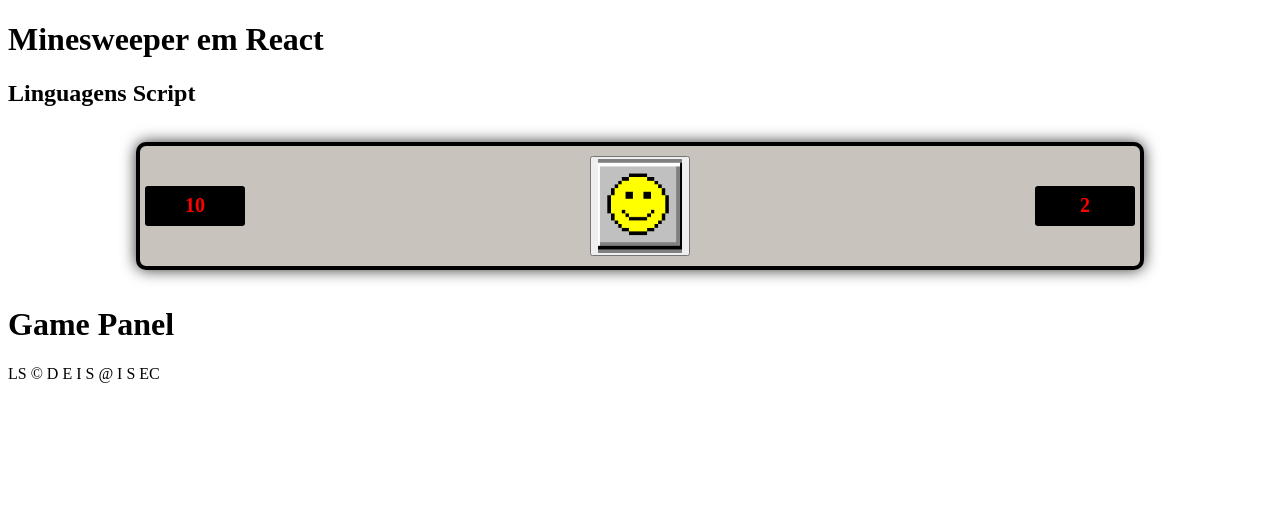
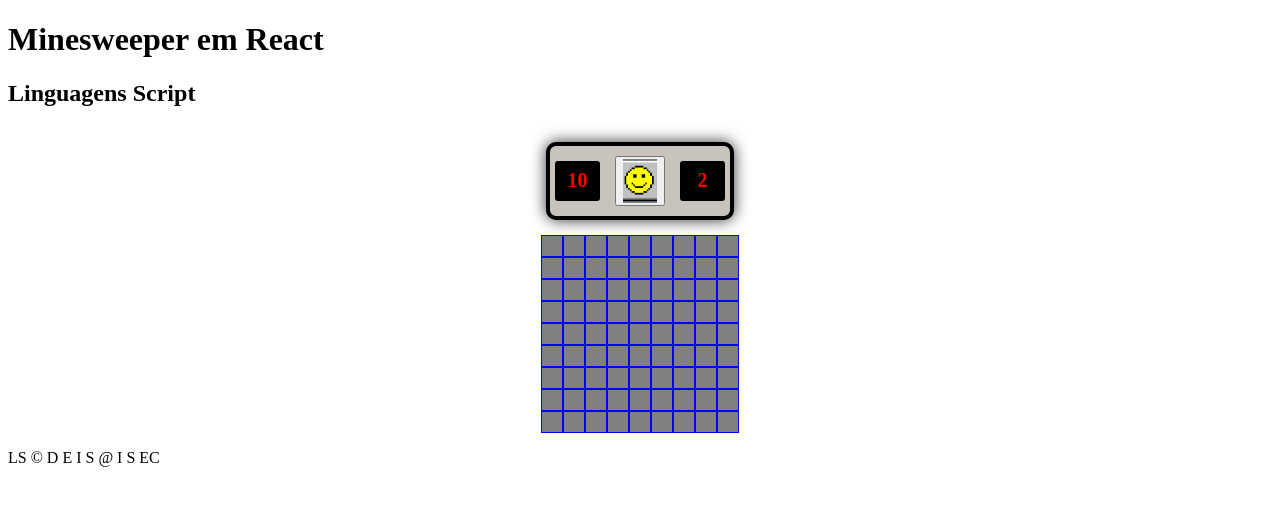
Before and after one commit to afonsodalv/minesweeper-app, a React (Create React App) app: page / in a window 1280 px wide. Both pictures are taken after a click on the button "Básico (9x9)". Shown: the top 506 px of the page. Built offline with nearby package versions, Linux system fonts and the light colour scheme.

Commit message:
Game Panel appears

```diff
--- a/src/App.js
+++ b/src/App.js
@@ -35,8 +35,12 @@ function App() {
   return (
     <div className="container">
       <Header />
-      {gameStarted ? (<ControlPanel handleGameStarted={handleGameStared} numBombs={numBombs} />) : (<WelcomePanel onGameStart={handleLevelChange} />)}
-      <GamePanel/>
+      {gameStarted ? (
+      <>
+        <ControlPanel handleGameStarted={handleGameStared} numBombs={numBombs} />
+        <GamePanel numBombs={numBombs}/>
+      </>) : (
+      <WelcomePanel onGameStart={handleLevelChange} />)}
       <Footer />
     </div>
   );
--- a/src/components/control-panel/control-panel.component.jsx
+++ b/src/components/control-panel/control-panel.component.jsx
@@ -42,16 +42,29 @@ function ControlPanel({ handleGameStarted, numBombs }) {
     }
   }, [resetTimer]);
 
+  function getControlPanelSize(numBombs){
+
+    switch (numBombs) {
+      case 10:
+        return '-easy';
+      case 40:
+        return '-medium';
+      default:
+        return '-hard';
+
+    }
+  }
+
 
   return (
     <div id="back-control-panel">
-      <div id="control-panel">
+      <div className={`control-panel${getControlPanelSize(numBombs)}`}>
         <div id="control-panel-row">
           <dl className="control-panel-counters">
             <dd id="points">{numBombs}</dd>
           </dl>
           <div>
-            <button onClick={handleClick} className="img-button">
+            <button onClick={handleClick} className={`img-button${getControlPanelSize(numBombs)}`}>
               <img src={currentImage} alt="Current state of the game" />
             </button>
           </div>
--- a/src/components/control-panel/control-panel.css
+++ b/src/components/control-panel/control-panel.css
@@ -4,17 +4,64 @@
     align-items: center;
 }
 
-#control-panel{
+
+.control-panel-easy {
     background-color: rgb(200, 195, 188);
     box-shadow: 0px 0px 15px rgba(0, 0, 0, 0.8);
     border-radius: 10px;
     font-size: smaller;
     color: black;
-    width: 1000px;
+    width: 180px;
     margin: 15px 0px;
     border: 4px solid;
-}
+  }
 
+  .img-button-easy{
+    width:  50px;
+    height: 50px;
+    margin: 10px;
+  }
+
+
+
+  .control-panel-medium {
+    background-color: rgb(200, 195, 188);
+    box-shadow: 0px 0px 15px rgba(0, 0, 0, 0.8);
+    border-radius: 10px;
+    font-size: smaller;
+    color: black;
+    width: 320px;
+    margin: 15px 0px;
+    border: 4px solid;
+  }
+
+  .img-button-medium{
+    width:  80px;
+    height: 80px;
+    margin: 10px;
+  }
+
+  .control-panel-hard {
+    background-color: rgb(200, 195, 188);
+    box-shadow: 0px 0px 15px rgba(0, 0, 0, 0.8);
+    border-radius: 10px;
+    font-size: smaller;
+    color: black;
+    width: 600px;
+    margin: 15px 0px;
+    border: 4px solid;
+  }
+
+  .img-button-hard{
+    width:  100px;
+    height: 100px;
+    margin: 10px;
+  }
+.img-button-easy img, .img-button-medium img, .img-button-hard img{
+    width: 100%;
+    height: 100%;
+    object-fit: cover;
+  }
 #control-panel-row{
     display: flex;
     justify-content: space-between;
@@ -44,17 +91,8 @@
     padding: 0;
   }
 
-.img-button{
-    width: 100px;
-    height: 100px;
-    margin: 10px;
-}
 
-.img-button img {
-    width: 100%;
-    height: 100%;
-    object-fit: cover;
-}
+
 
 #control-reset{
     display: flex;
--- a/src/components/game-panel/game-panel.component.jsx
+++ b/src/components/game-panel/game-panel.component.jsx
@@ -1,9 +1,40 @@
 import React from "react"
+import Square from "../../square/square.component";
 
-function GamePanel(){
-    return(
-        <h1>Game Panel</h1>
-    );
-}
+
+function GamePanel({numBombs}){
+
+
+    const boardSize = getBoardSize(numBombs);
+    const board = [];
+
+    function getBoardSize(numBombs) {
+
+
+        switch (numBombs) {
+          case 10:
+            return { rows: 9, cols: 9 };
+          case 40:
+            return { rows: 16, cols: 16 };
+        default:
+            return { rows: 16, cols: 30 };
+
+        }
+      }
+
+    for (let i = 0; i < boardSize.cols; i++) {
+        const row = [];
+        for (let j = 0; j < boardSize.rows; j++) {
+          row.push(<Square key={`${i}-${j}`} />);
+        }
+        board.push(<div key={i}>{row}</div>);
+      }
+
+      return (
+        <div className="game-panel" >
+          {board}
+        </div>
+      );
+    }
 
 export default GamePanel;
--- /dev/null
+++ b/src/square/square.component.jsx
@@ -0,0 +1,12 @@
+import React from "react";
+import "./square.css";
+
+function Square(){
+
+
+    return (
+        <div className="square-blank"></div>
+    );
+}
+
+export default Square;
--- /dev/null
+++ b/src/square/square.css
@@ -0,0 +1,13 @@
+.game-panel {
+    display: flex;
+    flex-wrap: wrap;
+    justify-content: center;
+    align-items: center;
+  }
+
+  .square-blank {
+    width: 20px;
+    height: 20px;
+    background-color: gray;
+    border: 1px solid blue;
+  }
```
